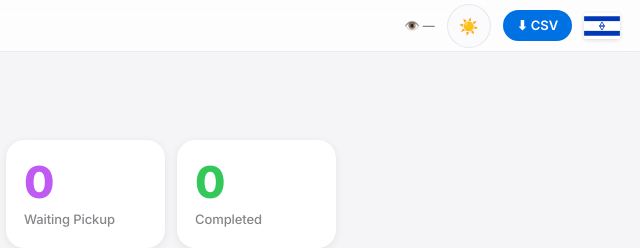
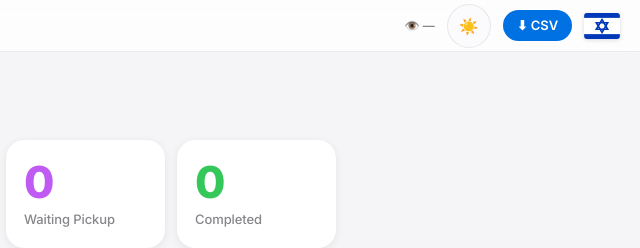
Before and after one commit to JonathanSobel/fieldlog, a website: page public/index.html in a window 1280 px wide. Shown: the top 248 px of the page, 640-1280 px from the left. Drawn offline with Linux system fonts and the light colour scheme; no server answers.

Commit message:
fix: improve Israeli flag SVG with proper Star of David (v1.2.2)

```diff
--- a/public/index.html
+++ b/public/index.html
@@ -39,12 +39,13 @@
         <div class="hdr-visits">👁️ <span id="visitCount">—</span></div>
         <button id="themeToggle" class="theme-toggle" title="Toggle dark/light mode" aria-label="Toggle theme">☀️</button>
         <button id="exportBtn" class="hdr-btn" title="Export to CSV">⬇ CSV</button>
-        <svg class="il-flag" viewBox="0 0 220 160" xmlns="http://www.w3.org/2000/svg" aria-label="Israeli Flag">
-          <rect width="220" height="160" fill="white"/>
-          <rect y="20" width="220" height="30" fill="#0038b8"/>
-          <rect y="110" width="220" height="30" fill="#0038b8"/>
-          <polygon points="110,55 125,80 95,80" fill="none" stroke="#0038b8" stroke-width="5"/>
-          <polygon points="110,105 125,80 95,80" fill="none" stroke="#0038b8" stroke-width="5"/>
+        <svg class="il-flag" viewBox="0 0 44 32" xmlns="http://www.w3.org/2000/svg" aria-label="Israeli Flag">
+          <rect width="44" height="32" fill="white"/>
+          <rect y="0" width="44" height="6" fill="#0038b8"/>
+          <rect y="26" width="44" height="6" fill="#0038b8"/>
+          <!-- Star of David: two equilateral triangles, hollow center -->
+          <polygon points="22,8 29,20 15,20" fill="none" stroke="#0038b8" stroke-width="2" stroke-linejoin="miter"/>
+          <polygon points="22,24 29,12 15,12" fill="none" stroke="#0038b8" stroke-width="2" stroke-linejoin="miter"/>
         </svg>
       </div>
     </header>
```
